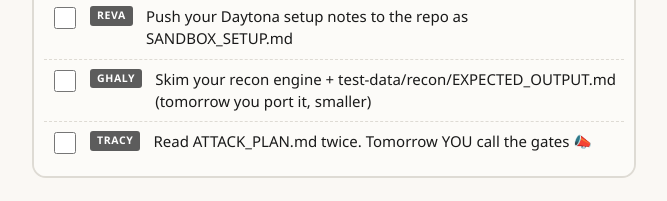
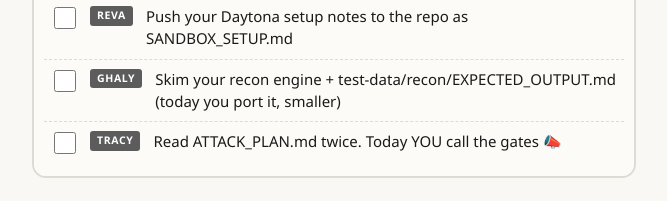
Before and after one commit to Biks-AI-dev/forge-hackathon, a plain HTML site: page hackathon-checklist.html in a window 1280 px wide. Shown: the part 493-694 px from the top of the page, without its empty margins (306-973 px from the left). Drawn offline with Linux system fonts and the light colour scheme.

Commit message:
checklist: today, not tomorrow
Co-Authored-By: Claude Fable 5 <noreply@anthropic.com>

```diff
--- a/hackathon-checklist.html
+++ b/hackathon-checklist.html
@@ -90,8 +90,8 @@
       <label class="item"><input type="checkbox"><span class="who all">all</span><span class="txt">git pull → read PRD.md → open demo-storyboard.html (that page = what "done" looks like)</span></label>
       <label class="item"><input type="checkbox"><span class="who nura">nura</span><span class="txt">Record the meeting speech (DEMO_SCRIPT.md Beat 1) — in the taxi/MRT is fine. Numbers EXACTLY. One take. Drop in WA 🎙</span></label>
       <label class="item"><input type="checkbox"><span class="who reva">reva</span><span class="txt">Push your Daytona setup notes to the repo as SANDBOX_SETUP.md</span></label>
-      <label class="item"><input type="checkbox"><span class="who ghaly">ghaly</span><span class="txt">Skim your recon engine + test-data/recon/EXPECTED_OUTPUT.md (tomorrow you port it, smaller)</span></label>
-      <label class="item"><input type="checkbox"><span class="who tracy">tracy</span><span class="txt">Read ATTACK_PLAN.md twice. Tomorrow YOU call the gates 📣</span></label>
+      <label class="item"><input type="checkbox"><span class="who ghaly">ghaly</span><span class="txt">Skim your recon engine + test-data/recon/EXPECTED_OUTPUT.md (today you port it, smaller)</span></label>
+      <label class="item"><input type="checkbox"><span class="who tracy">tracy</span><span class="txt">Read ATTACK_PLAN.md twice. Today YOU call the gates 📣</span></label>
     </div>
   </div>
 
```
